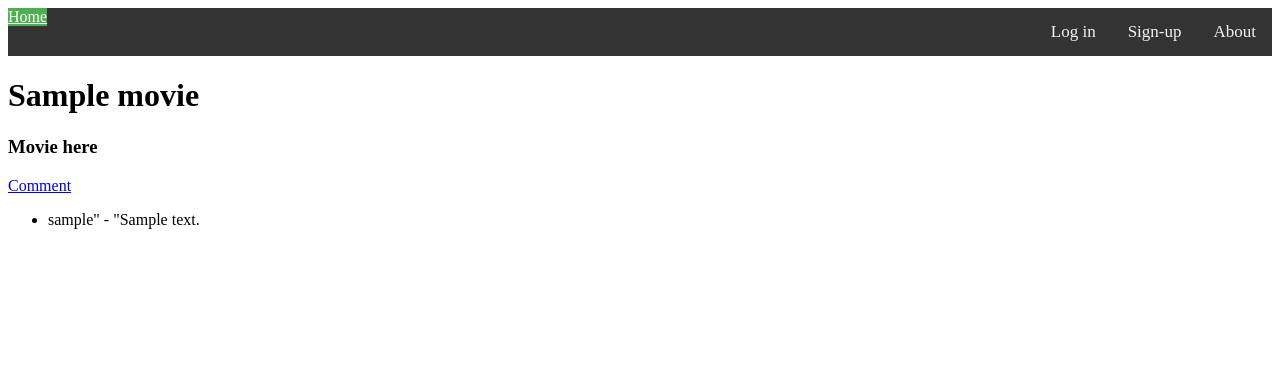
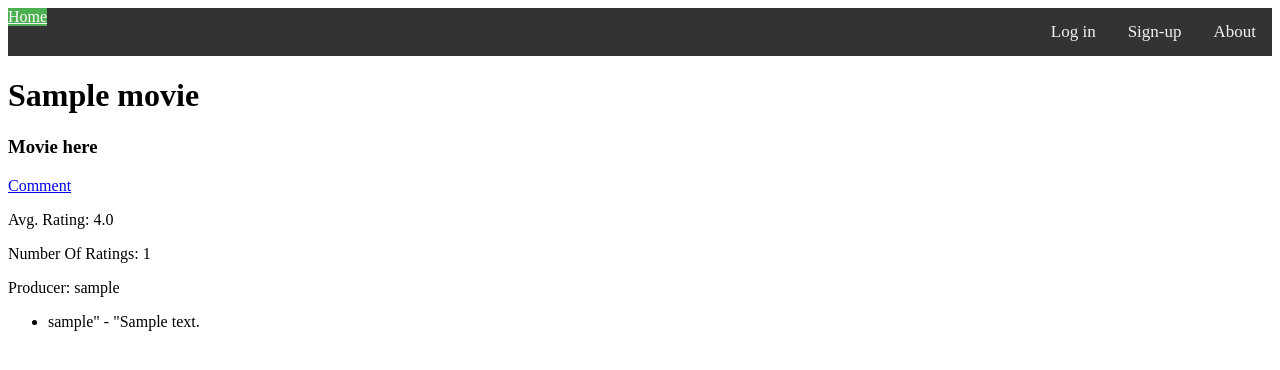
Before and after one commit to Eg3-git/wad2project, a Django app: a page that uses wad2project/templates/rotten_potatoes/movie.html in a window 1280 px wide. Shown: the top 370 px of the page. Run offline with Django 3.2, Linux system fonts and the light colour scheme; tables that the repository leaves empty hold one stand-in row (values such as "Sample post").

Commit message:
Rmoved some things causing errors, added few thing to better see correct functionality

```diff
--- a/wad2project/templates/rotten_potatoes/account.html
+++ b/wad2project/templates/rotten_potatoes/account.html
@@ -10,11 +10,11 @@
 
 	<a class="emt" href="{% url 'rotten_potatoes:edit_account' %}">Edit Details</a>
 
-	{% if movies %}
+	{% if added_movies %}
 	<h3>Your movies</h3>
 
 	<ul>
-		{% for m in movies %}
+		{% for m in added_movies %}
 			<li>{{ m.name }}</li>
 		{% endfor %}
 	</ul>
--- a/wad2project/templates/rotten_potatoes/addmovie.html
+++ b/wad2project/templates/rotten_potatoes/addmovie.html
@@ -10,7 +10,7 @@
 		<form
 			id="form"
 			method="post"
-			action="{% url 'rotten_potatoes:add_movie' movie.slug %}"
+			action="{% url 'rotten_potatoes:add_movie' %}"
 			enctype="multipart/form-data"
 			class="auto-form">
 				{% csrf_token %}
--- a/wad2project/templates/rotten_potatoes/edit.html
+++ b/wad2project/templates/rotten_potatoes/edit.html
@@ -10,7 +10,7 @@
 		<form
 			id="form"
 			method="post"
-			action="{% url 'rotten_potatoes:edit_movie' %}"
+			action="{% url 'rotten_potatoes:edit_movie' movie %}"
 			enctype="multipart/form-data"
 			class="auto-form">
 				{% csrf_token %}
--- a/wad2project/templates/rotten_potatoes/movie.html
+++ b/wad2project/templates/rotten_potatoes/movie.html
@@ -10,7 +10,15 @@
 	<h3>Movie here</h3>
 
 	<a class="emt" href="{% url 'rotten_potatoes:add_comment' movie.slug %}">Comment</a>
-
+	<p>
+		Avg. Rating: {{ movie.avg_rating }}
+	</p>
+	<p>
+		Number Of Ratings: {{ movie.num_of_ratings }}
+	</p>
+	<p>
+		Producer: {{ movie.producer }}
+	</p>
 	<ul>
 	{% if comments %}
 		{% for c in comments %}
```
